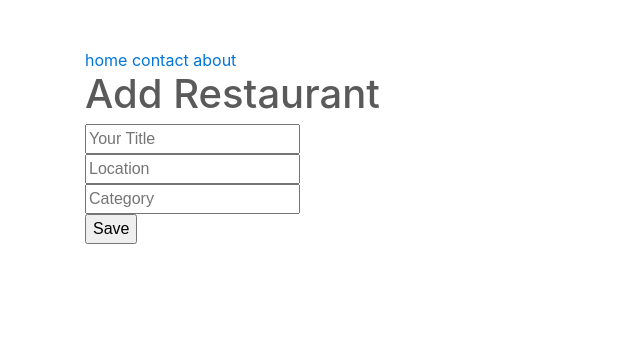
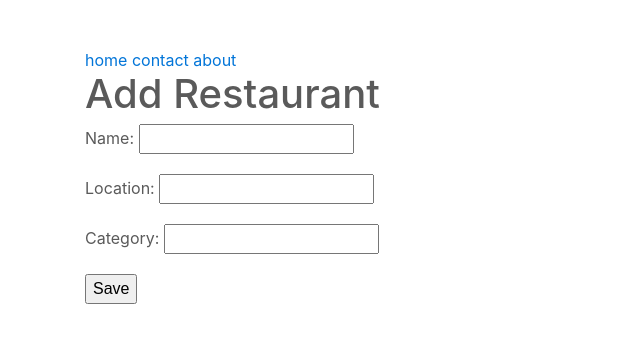
Before and after one commit to dagusen/virtualenv, a Django app: page /restaurant/create/ in a window 1280 px wide. Shown: the top 343 px of the page, without its empty margins (0-640 px from the left). Run offline with Django 3.2, Linux system fonts and the light colour scheme; some libraries are stand-ins or nearby versions.

Commit message:
the power of django forms| added clean_name function in forms.py | added POST or None for error views.py fixed!

```diff
--- /dev/null
+++ b/src/restaurant/forms.py
@@ -0,0 +1,23 @@
+from django import forms
+
+from .models import RestaurantLocation
+
+class RestaurantCreateForm(forms.Form):
+	name			= forms.CharField()
+	location		= forms.CharField(required=False)
+	category		= forms.CharField(required=False)
+
+	def clean_name(self):
+		name = self.cleaned_data.get("name")
+		if name == "Hello":
+			raise forms.ValidationError("Not a valid name")
+		return name
+
+class RestaurantLocationCreateForm(forms.ModelForm):
+	class Meta:
+		model = RestaurantLocation
+		fields = [
+			'name',
+			'location',
+			'category',
+		]
--- a/src/restaurant/templates/restaurant/form.html
+++ b/src/restaurant/templates/restaurant/form.html
@@ -6,11 +6,17 @@
 
 <h1>Add Restaurant</h1>
 
+{% if errors %}
+{{ errors }}
+{% endif %}
+
 <form method='POST'>
 	{% csrf_token %}
-	<input type="text" name="title" placeholder="Your Title"><br/>
-	<input type="text" name="location" placeholder="Location"><br/>
-	<input type="text" name="category" placeholder="Category"><br/>
+	{{ form.as_p }}
 	<button type="submit">Save</button>
 </form>
 {% endblock content%}
+
+	<!-- <input type="text" name="name" placeholder="Your Title"><br/>
+	<input type="text" name="location" placeholder="Location"><br/>
+	<input type="text" name="category" placeholder="Category"><br/>	 -->
--- a/src/restaurant/templates/restaurant/restaurantlocation_list.html
+++ b/src/restaurant/templates/restaurant/restaurantlocation_list.html
@@ -4,7 +4,7 @@
 <h1>Restaurant Lists</h1>
 <ul>
 	{% for obj in object_list %}
-	<li><a href='{{ obj.slug }}/'>{{ obj }}</li>
+	<li><a href='{{ obj.slug }}/'>{{ obj }}</a></li>
 	{{ obj.name }} {{ obj.location }} {{ obj.category }}
 	{% endfor %}
 </ul>
--- a/src/restaurant/views.py
+++ b/src/restaurant/views.py
@@ -6,34 +6,38 @@ from django.db.models import Q
 from django.shortcuts import render, get_object_or_404
 from django.http import HttpResponse, HttpResponseRedirect
 from django.views import View
-from django.views.generic import TemplateView, ListView, DetailView
+from django.views.generic import TemplateView, ListView, DetailView, CreateView
 
 #forms
-#from .forms import RestaurantCreateForm
-
+from .forms import (
+	RestaurantLocationCreateForm,
+	# RestaurantCreateForm, for sample wrong way in creating a form
+	)
 #models
 from .models import RestaurantLocation
 
 # Create your views here.
 
 #forms
+
+class RestaurantCreateView(CreateView):
+	form_class = RestaurantLocationCreateForm
+	template_name = 'restaurant/form/html'
+
 def restaurant_createview(request):
-	# if request.method == "GET":
-	# 	print("get data")
-	if request.method == "POST":
-		# print("post data")
-		# print(request.POST)
-		title = request.POST.get("title") # request.POST["title"]
-		location = request.POST.get("location")
-		category = request.POST.get("category")
-		obj = RestaurantLocation.objects.create(
-				name = title,
-				location = location,
-				category = category,
-			)
+	form = RestaurantLocationCreateForm(request.POST or None)
+	errors = None
+	if form.is_valid():
+		form.save()
 		return HttpResponseRedirect("/restaurant/")
+	if form.errors:
+		print(form.errors)
+		errors = form.errors
 	template_name = 'restaurant/form.html'
-	context = {}
+	context = {
+		"form" : form,
+		"errors" : errors,
+	}
 	return render(request, template_name, context)
 
 
@@ -87,6 +91,51 @@ class RestaurantDetailView(DetailView):
 
 
 
+
+
+
+
+
+#wrong way in creating a form
+
+# def restaurant_createview(request):
+# 	# if request.method == "GET":
+# 	# 	print("get data")
+# 	if request.method == "POST":
+# 		# print("post data")
+# 		# print(request.POST)
+# 		title = request.POST.get("title") # request.POST["title"]
+# 		location = request.POST.get("location")
+# 		category = request.POST.get("category")
+# 		obj = RestaurantLocation.objects.create(
+# 				name = title,
+# 				location = location,
+# 				category = category,
+# 			)
+# 		return HttpResponseRedirect("/restaurant/")
+# 	template_name = 'restaurant/form.html'
+# 	context = {}
+# 	return render(request, template_name, context)
+
+# def restaurant_createview(request):
+# 	form = RestaurantCreateForm(request.POST or None)
+# 	errors = None
+# 	if form.is_valid():
+# 		obj = RestaurantLocation.objects.create(
+# 				name = form.cleaned_data.get('name'),
+# 				location = form.cleaned_data.get('location'),
+# 				category = form.cleaned_data.get('category'),
+# 			)
+# 		return HttpResponseRedirect("/restaurant/")
+# 	if form.errors:
+# 		print(form.errors)
+# 		errors = form.errors
+# 	template_name = 'restaurant/form.html'
+# 	context = {
+# 		"form" : form,
+# 		"errors" : errors,
+# 	}
+# 	return render(request, template_name, context)
 
 
 
```
Also changed, not shown: src/db.sqlite3.
